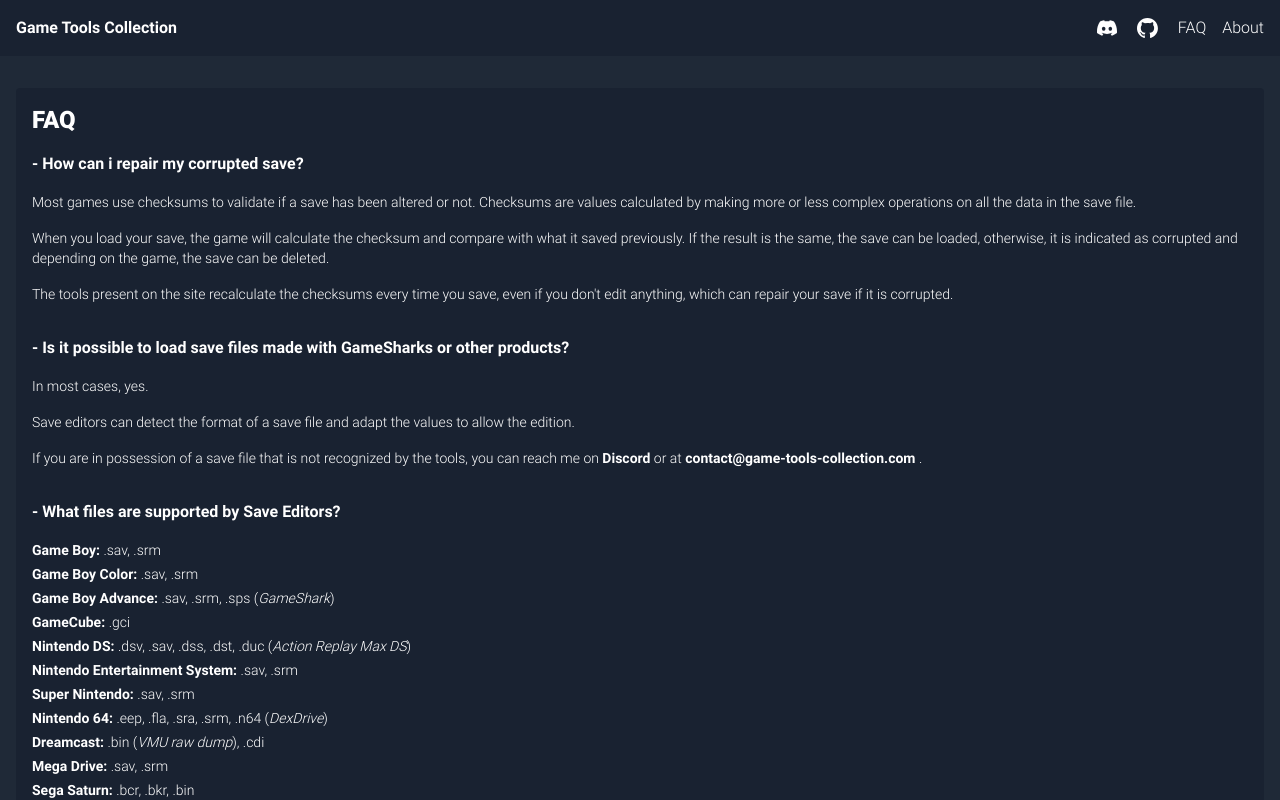
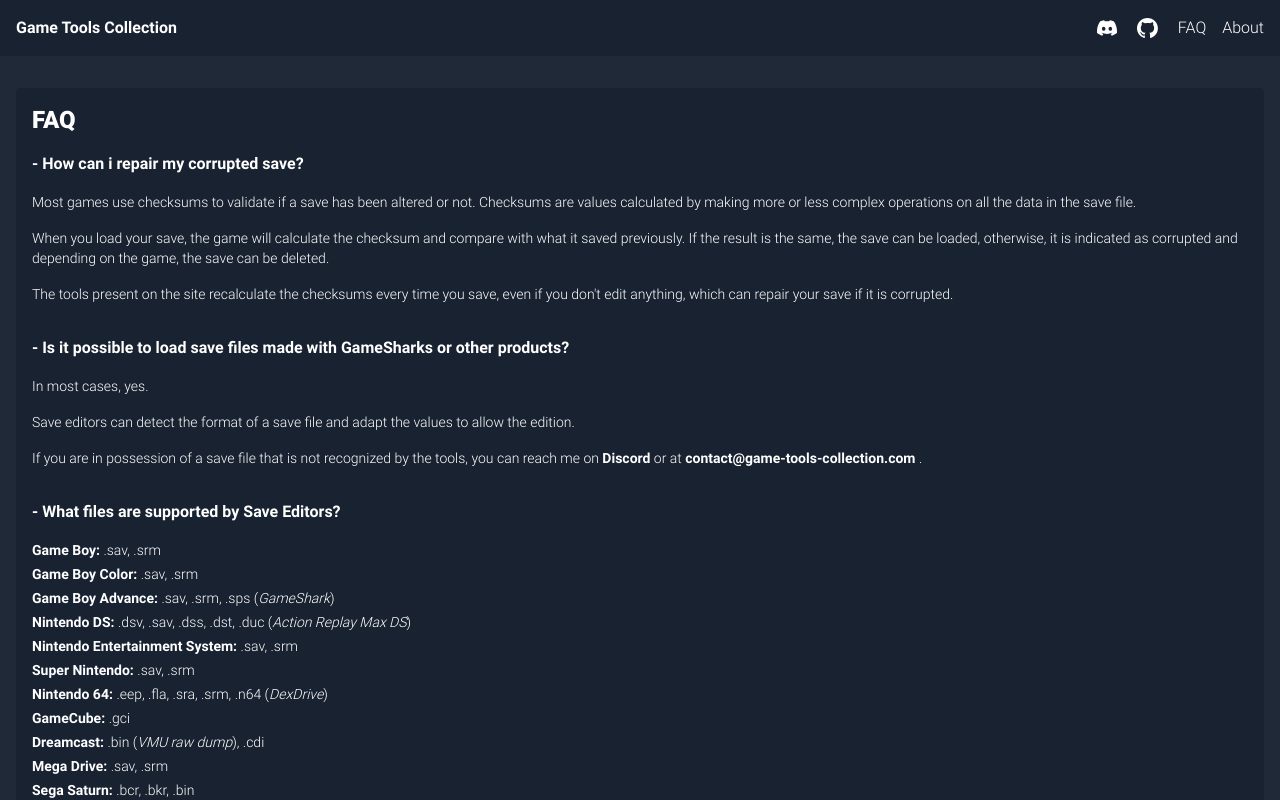
Before and after one commit to RyudoSynbios/game-tools-collection, a SvelteKit app: page /faq in a window 1280 px wide. Shown: the top 800 px of the page. Built offline with nearby package versions, Linux system fonts and the light colour scheme.

Commit message:
refactor: various

```diff
--- a/src/routes/faq/+page.svelte
+++ b/src/routes/faq/+page.svelte
@@ -55,9 +55,6 @@
       <strong>Game Boy Advance: </strong>.sav, .srm, .sps (<i>GameShark</i>)
     </li>
     <li>
-      <strong>GameCube: </strong>.gci
-    </li>
-    <li>
       <strong>Nintendo DS: </strong>.dsv, .sav, .dss, .dst, .duc (<i
         >Action Replay Max DS</i
       >)
@@ -71,6 +68,9 @@
     <li>
       <strong>Nintendo 64: </strong>.eep, .fla, .sra, .srm, .n64 (<i>DexDrive</i
       >)
+    </li>
+    <li>
+      <strong>GameCube: </strong>.gci
     </li>
     <li>
       <strong>Dreamcast: </strong>.bin (<i>VMU raw dump</i>), .cdi
```
